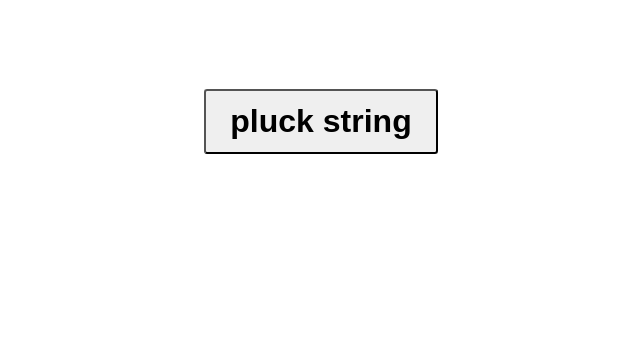
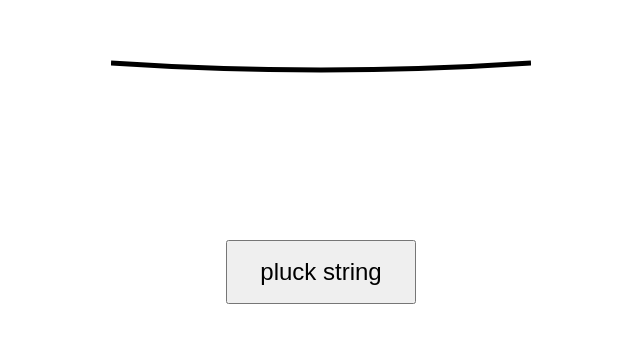
Before and after one commit to heerman/pluck-string, a React (Create React App) app: page / in a window 1280 px wide. Shown: the part 279-622 px from the top of the page, without its empty margins (319-959 px from the left). Built offline with nearby package versions, Linux system fonts and the light colour scheme.

Commit message:
vibrating string animation

```diff
--- a/src/app/store.ts
+++ b/src/app/store.ts
@@ -1,7 +1,8 @@
 import { configureStore, ThunkAction, Action } from "@reduxjs/toolkit"
+import vibratingStringReducer from "../features/vibratingString/vibratingStringSlice"
 
 export const store = configureStore({
-    reducer: {},
+    reducer: { vibratingString: vibratingStringReducer },
 })
 
 export type AppDispatch = typeof store.dispatch;
--- a/src/features/vibratingString/VibratingString.css
+++ b/src/features/vibratingString/VibratingString.css
@@ -1,9 +1,11 @@
+.canvas {
+    margin: 1rem;
+}
+
 .button {
-    padding: 12px 24px;
-    font-size: 2rem;
-    font-weight: 600;
-    border-radius: 0.2rem;
-    border-color: black;
+    margin: 1rem;
+    padding: 1rem 2rem;
+    font-size: 1.5rem;
     cursor: pointer;
 }
 
--- a/src/features/vibratingString/VibratingString.tsx
+++ b/src/features/vibratingString/VibratingString.tsx
@@ -1,15 +1,28 @@
-import { useCallback } from "react"
+import React, { useCallback, useEffect, useState, useRef } from "react"
+import { useAppSelector } from "../../app/hooks"
+import { store } from "../../app/store"
+import { selectIsVibrating, setIsVibrating } from "./vibratingStringSlice"
 import "./VibratingString.css"
 
 const VibratingString = () => {
+    const VIBRATION_DUR_SEC = 2 // vibration duration
     const KARPLUS_STRONG_DELAY_SEC = 0.0125 // tunes the pitch and timbre
 
-    // simulate a string sound using the karplus-strong algorithm
+    const CANVAS_WIDTH = 420
+    const CANVAS_HEIGHT = 250
+    const canvasRef = useRef<HTMLCanvasElement>(null)
+    const isVibrating = useAppSelector(selectIsVibrating)
+    const [lineX, setLineX] = useState(3.14 * 2)
+
+    // useCallback prevents unnecessary re-creations on render by memoizing functions
+
+    // generate a realistic string tone using the karplus-strong algorithm
     const playAudio = useCallback(async () => {
         let audioContext = new window.AudioContext()
         await audioContext.audioWorklet.addModule("worklet/white-noise.js")
         await audioContext.audioWorklet.addModule("worklet/lpf-6db.js")
 
+        // karplus-strong is a noise burst into a feedback delay lpf
         const whiteNoise = new AudioWorkletNode(audioContext, "white-noise")
         const ampEnv = audioContext.createGain()
         const delay = audioContext.createDelay(KARPLUS_STRONG_DELAY_SEC)
@@ -28,7 +41,7 @@ const VibratingString = () => {
         const feedbackGainParam = feedbackNode.gain
         feedbackGainParam.setValueAtTime(0.95, audioContext.currentTime)
 
-        // karplus-strong is a noise burst into a feedback delay lpf
+        // connect the nodes
         whiteNoise.connect(ampEnv)
         ampEnv.connect(audioContext.destination)
         ampEnv.connect(delay)
@@ -37,9 +50,52 @@ const VibratingString = () => {
         lpf.connect(feedbackNode)
         lpf.connect(audioContext.destination)
         feedbackNode.connect(delay)
+
+        store.dispatch(setIsVibrating(true))
+        setTimeout(() => store.dispatch(setIsVibrating(false)), 1000 * 0.9 * VIBRATION_DUR_SEC)
     }, [])
 
+    // draw the string
+    const drawVibratingString = useCallback(() => {
+        const canvas = canvasRef.current
+        const ctx = canvas?.getContext("2d")
+        if (!ctx) return
+
+        const amplitude = 45
+        const yOffset = CANVAS_HEIGHT / 2
+        const oscillation = yOffset + amplitude * Math.sin(lineX * 0.05)
+
+        ctx.clearRect(0, 0, CANVAS_WIDTH, CANVAS_HEIGHT)
+        ctx.beginPath()
+
+        const startX = 0
+        const startY = yOffset
+        const endX = CANVAS_WIDTH
+        const endY = yOffset
+
+        // draw a quadratic curve with fixed ends, moving the center point
+        ctx.moveTo(startX, startY)
+        ctx.quadraticCurveTo(CANVAS_WIDTH / 2, oscillation, endX, endY)
+
+        ctx.strokeStyle = "black"
+        ctx.lineWidth = 5
+        ctx.stroke()
+    }, [lineX, CANVAS_WIDTH, CANVAS_HEIGHT])
+
+    useEffect(() => {
+        drawVibratingString()
+    }, [drawVibratingString])
+
+    useEffect(() => {
+        if (isVibrating) {
+            const animation = setInterval(() => {setLineX(lineX + 20)}, 50)
+            return () => clearInterval(animation)
+        }
+    }, [lineX, isVibrating])
+
     return <>
+        <canvas ref={canvasRef} width={CANVAS_WIDTH} height={CANVAS_HEIGHT} className="canvas" />
+        <br />
         <button className="button" onClick={playAudio}>pluck string</button>
     </>
 }
--- /dev/null
+++ b/src/features/vibratingString/vibratingStringSlice.ts
@@ -0,0 +1,28 @@
+import { createSlice, PayloadAction } from "@reduxjs/toolkit"
+import { RootState } from "../../app/store"
+
+export interface VibratingStringState {
+    isVibrating: boolean,
+}
+
+const initialState: VibratingStringState = {
+    isVibrating: false,
+}
+
+export const vibratingStringSlice = createSlice({
+    name: "vibratingString",
+    initialState,
+    // The `reducers` field lets us define reducers and generate associated actions
+    reducers: {
+        // Use the PayloadAction type to declare the contents of `action.payload`
+        setIsVibrating: (state, action: PayloadAction<boolean>) => {
+            state.isVibrating = action.payload
+        },
+    },
+})
+
+export const { setIsVibrating } = vibratingStringSlice.actions
+
+export const selectIsVibrating = (state: RootState) => state.vibratingString.isVibrating
+
+export default vibratingStringSlice.reducer
```
